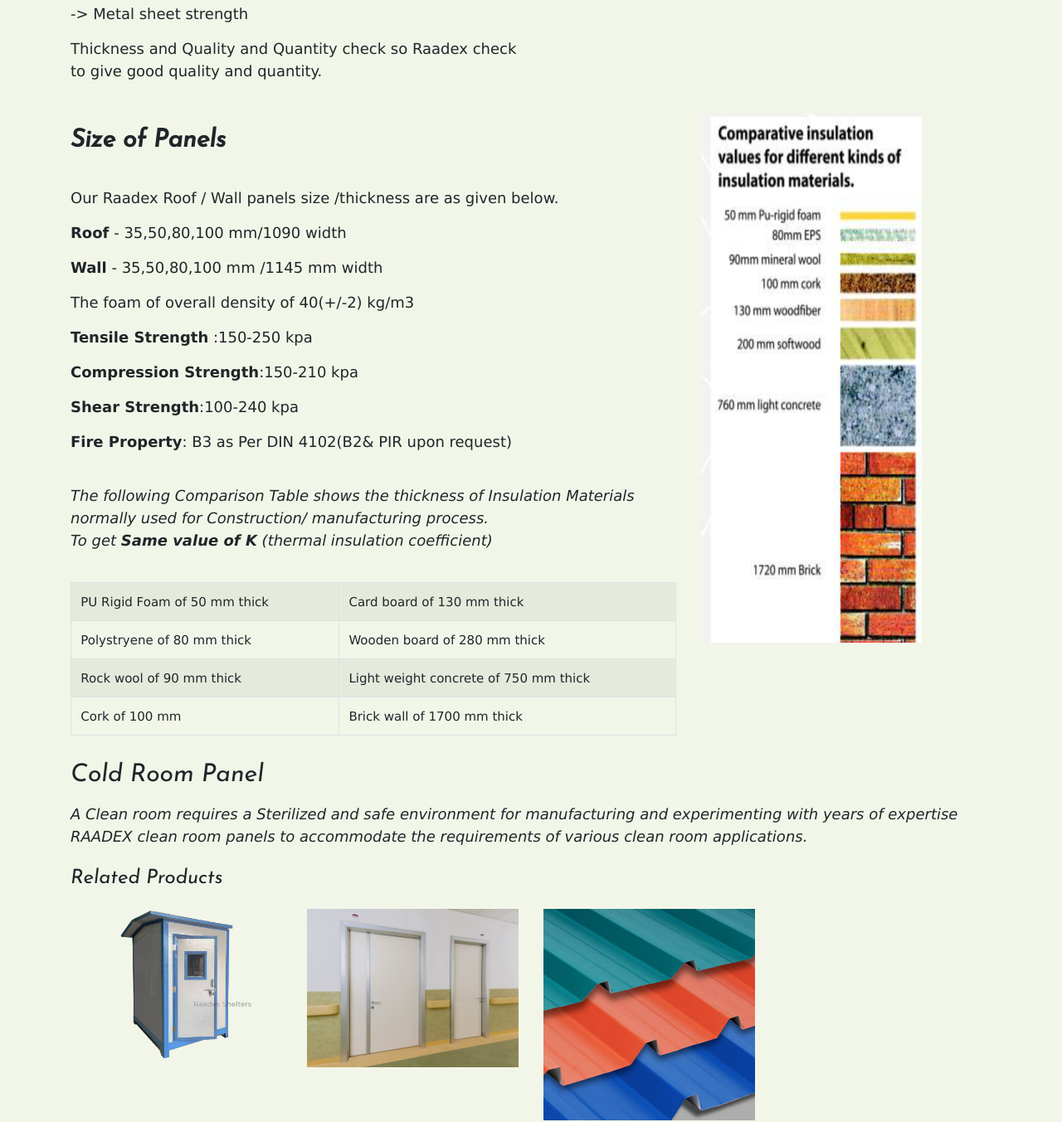
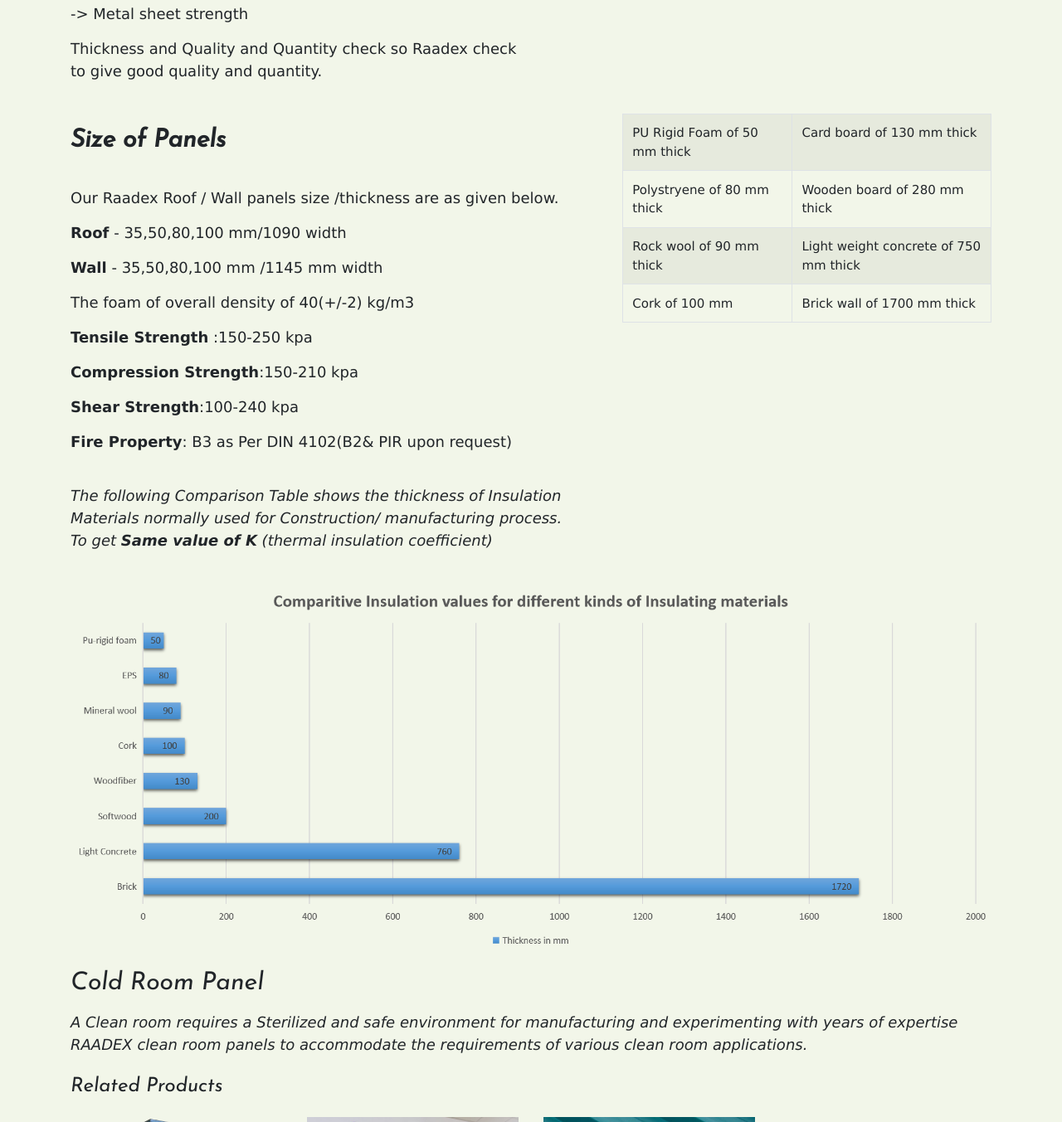
Before and after one commit to ikarthick/project-repo-bootstrap, a plain HTML site: page raadex_panels.html in a window 1280 px wide. Shown: the part 2146-3499 px from the top of the page at 83% size. Drawn offline with nearby package versions, Linux system fonts and the light colour scheme.

Commit message:
Updated_Bar_graph

```diff
--- a/raadex_panels.html
+++ b/raadex_panels.html
@@ -128,7 +128,7 @@
   </div>
 
   <br><div class="row">
-    <div class="col-md-8">
+    <div class="col-md-7">
       <h2 class="my-3"style=" font-family: 'Josefin Sans', sans-serif ;"><b>Size of Panels</b></h2><br>
       <p>Our Raadex Roof / Wall panels size /thickness are as given below. </p>
        <p><b>Roof</b>  - 35,50,80,100 mm/1090 width</p>
@@ -140,6 +140,8 @@
        <p><b>Fire Property</b>: B3 as Per DIN 4102(B2& PIR upon request)</p>
       <br><p><i>The following Comparison Table shows the thickness of Insulation Materials normally used for Construction/ manufacturing process.<br> To get <b>Same value of K</b> (thermal insulation coefficient) </i></p>
   <br>
+    </div>
+    <div class="col-md-5">
       <table class="table table-bordered table-striped">
         <tbody>
           <tr>
@@ -161,9 +163,6 @@
         </tbody>
       </table>
     </div>
-    <div class="col-md-4">
-      <img class="img-fluid" src="images/puf_info.png" alt="Product Image">
-    </div>
   </div>
 
   <!--Sliding image-->
@@ -171,7 +170,9 @@
   <!---------------x------------x------------>
 
   <!--Company Product Carousel Details-->
-
+  <div>
+    <img class="img-fluid" src="images/graph.png" alt="Graph">
+  </div>
 
   <!-- // Sliding image-->
 
```
Also changed, not shown: images/graph.png (added).
